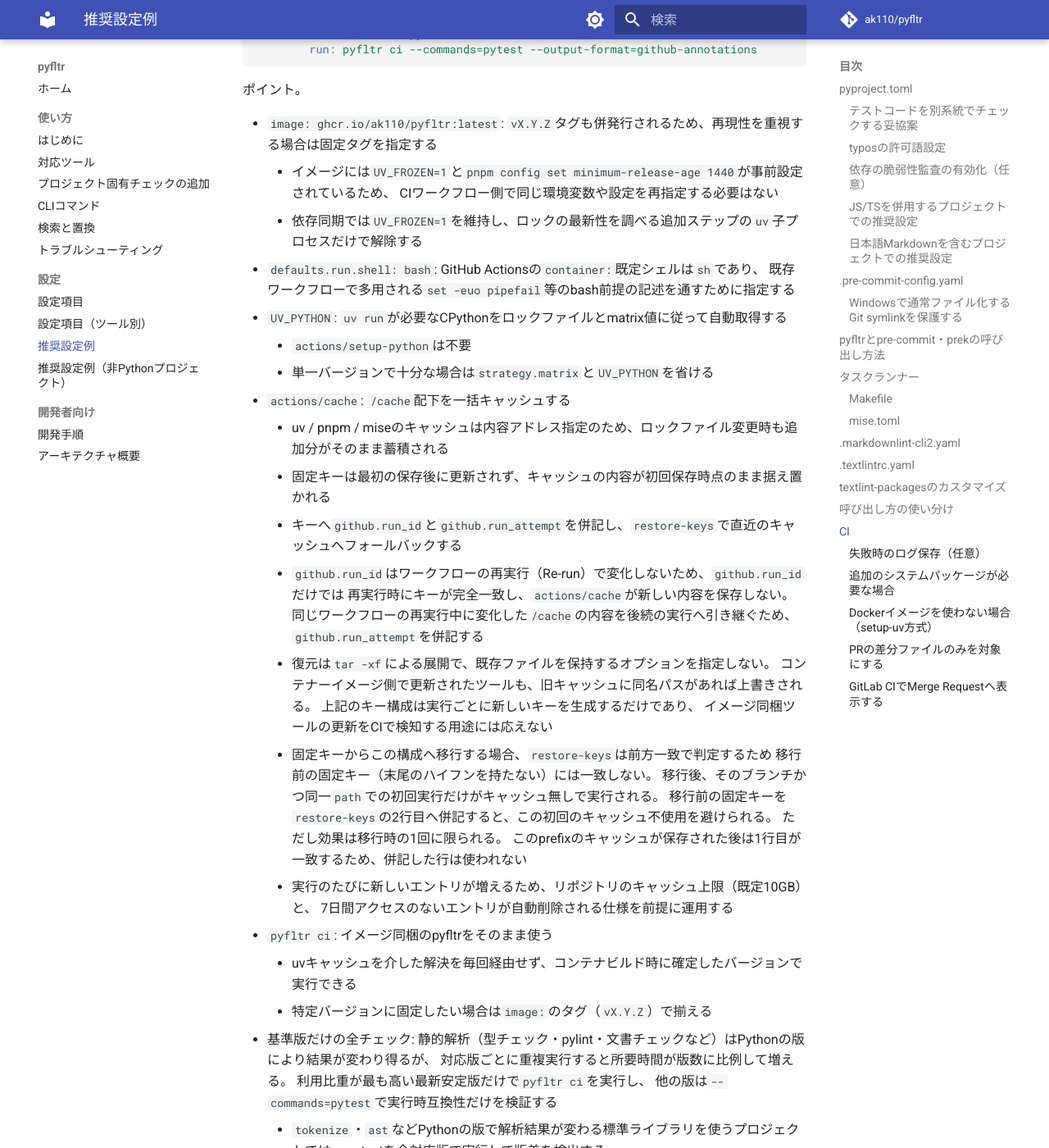
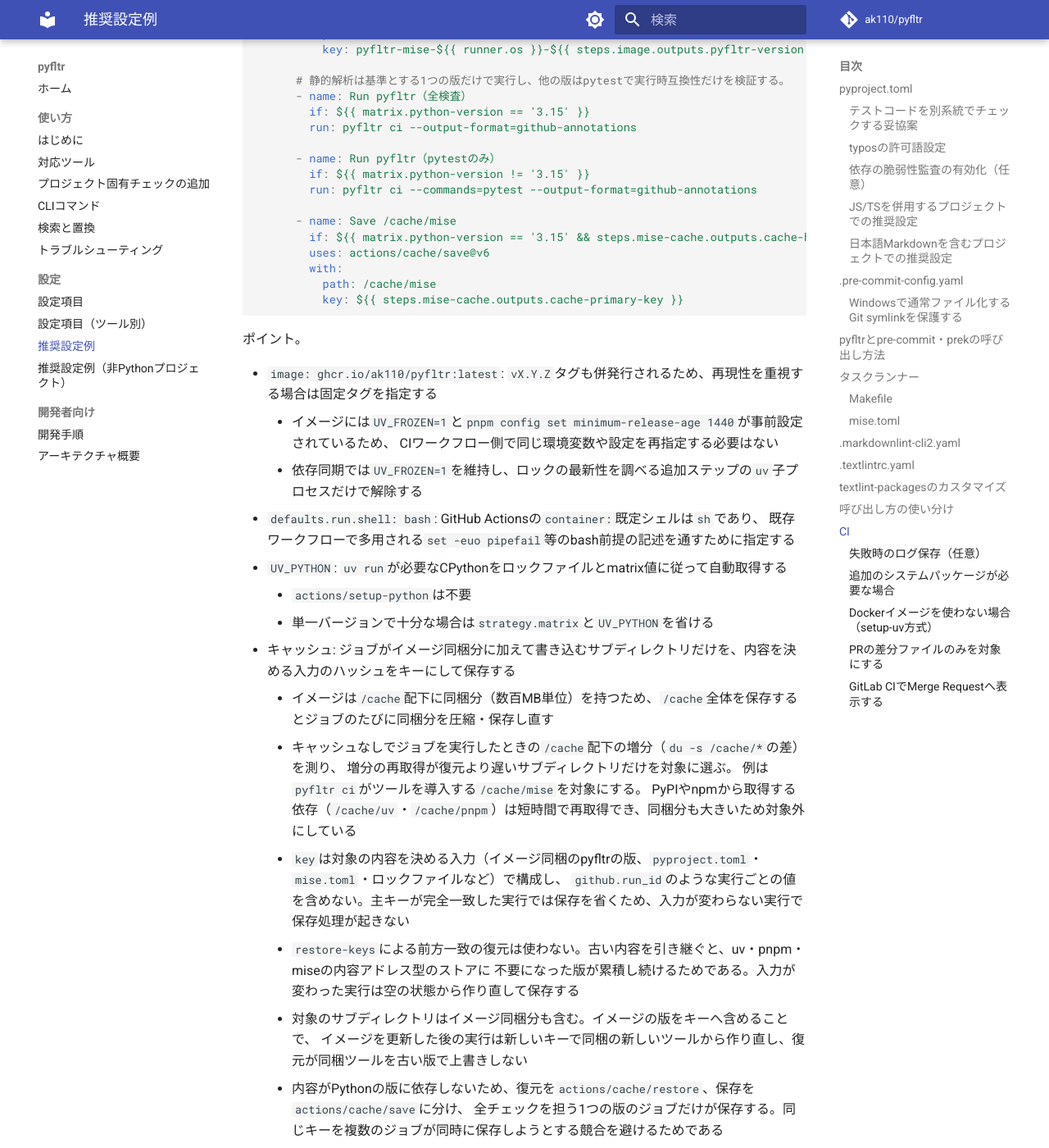
Before and after one commit to ak110/pyfltr, an MkDocs documentation site: the page built from docs/guide/recommended.md, in a window 1280 px wide and 1400 px high, scrolled down 19990 px. Shown: the whole window at 82% size. Built offline with MkDocs 1.6.1 and Material for MkDocs 9.7.7, drawn with Linux system fonts in a browser that asks for light colours; comment, search, counter and statistics services are not loaded; some of the changed text lies outside the part shown.

Commit message:
ci: キャッシュを依存が変わったときだけ必要な部分を保存する構成へ改める
推奨ガイドとCIのキャッシュは/cache全体を実行ごとのキーで毎回保存し直していたため、
イメージ同梱分を含む約1GBの復元と1〜2分の保存が毎回発生していた。

- キャッシュなしの計測でジョブが加える/cache/mise（約208MB）だけを、イメージ同梱の
  pyfltrの版と設定ファイルのハッシュをキーに保存する。restore-keysをやめ、入力が同じ実行は保存を省く。
- 保存は全チェックを担う版のジョブだけが行い、同じキーの保存の競合を避ける。
- Windowsのpnpmストアのキーをpyfltrのpnpxツール指定の入力ハッシュへ改める。
- 公式イメージへzstdを同梱し、actions/cacheの圧縮・展開をzstdにする。

Co-Authored-By: Claude Opus 5.5 / Medium <noreply@anthropic.com>

````diff
--- a/docs/guide/recommended.md
+++ b/docs/guide/recommended.md
@@ -840,12 +840,21 @@ jobs:
           # UV_FROZENではlockfileの最新性を検査しないため、この検査だけ解除する。
           env --unset=UV_FROZEN XDG_CONFIG_HOME="$config_dir" uv lock --check
 
-      - name: Cache /cache
-        uses: actions/cache@v6
+      - name: イメージ同梱のpyfltrの版
+        id: image
+        run: |
+          set -euo pipefail
+          # 版の表示を標準エラーへ書く旧版のイメージでも取り出せるよう、両方を受け取る。
+          version="$(pyfltr --version 2>&1 | sed -n 's/^pyfltr //p')"
+          test -n "$version"
+          echo "pyfltr-version=${version}" >> "$GITHUB_OUTPUT"
+
+      - name: Restore /cache/mise
+        id: mise-cache
+        uses: actions/cache/restore@v6
         with:
-          path: /cache
-          key: pyfltr-cache-${{ runner.os }}-py${{ matrix.python-version }}-${{ github.run_id }}-${{ github.run_attempt }}
-          restore-keys: pyfltr-cache-${{ runner.os }}-py${{ matrix.python-version }}-
+          path: /cache/mise
+          key: pyfltr-mise-${{ runner.os }}-${{ steps.image.outputs.pyfltr-version }}-${{ hashFiles('pyproject.toml', 'mise.toml') }}
 
       # 静的解析は基準とする1つの版だけで実行し、他の版はpytestで実行時互換性だけを検証する。
       - name: Run pyfltr（全検査）
@@ -855,6 +864,13 @@ jobs:
       - name: Run pyfltr（pytestのみ）
         if: ${{ matrix.python-version != '3.15' }}
         run: pyfltr ci --commands=pytest --output-format=github-annotations
+
+      - name: Save /cache/mise
+        if: ${{ matrix.python-version == '3.15' && steps.mise-cache.outputs.cache-hit != 'true' }}
+        uses: actions/cache/save@v6
+        with:
+          path: /cache/mise
+          key: ${{ steps.mise-cache.outputs.cache-primary-key }}
 ```
 
 ポイント。
@@ -868,25 +884,21 @@ jobs:
 - `UV_PYTHON`: `uv run`が必要なCPythonをロックファイルとmatrix値に従って自動取得する
     - `actions/setup-python`は不要
     - 単一バージョンで十分な場合は`strategy.matrix`と`UV_PYTHON`を省ける
-- `actions/cache`: `/cache`配下を一括キャッシュする
-    - uv / pnpm / miseのキャッシュは内容アドレス指定のため、ロックファイル変更時も追加分がそのまま蓄積される
-    - 固定キーは最初の保存後に更新されず、キャッシュの内容が初回保存時点のまま据え置かれる
-    - キーへ`github.run_id`と`github.run_attempt`を併記し、`restore-keys`で直近のキャッシュへフォールバックする
-    - `github.run_id`はワークフローの再実行（Re-run）で変化しないため、`github.run_id`だけでは
-      再実行時にキーが完全一致し、`actions/cache`が新しい内容を保存しない。
-      同じワークフローの再実行中に変化した`/cache`の内容を後続の実行へ引き継ぐため、`github.run_attempt`を併記する
-    - 復元は`tar -xf`による展開で、既存ファイルを保持するオプションを指定しない。
-      コンテナーイメージ側で更新されたツールも、旧キャッシュに同名パスがあれば上書きされる。
-      上記のキー構成は実行ごとに新しいキーを生成するだけであり、
-      イメージ同梱ツールの更新をCIで検知する用途には応えない
-    - 固定キーからこの構成へ移行する場合、`restore-keys`は前方一致で判定するため
-      移行前の固定キー（末尾のハイフンを持たない）には一致しない。
-      移行後、そのブランチかつ同一`path`での初回実行だけがキャッシュ無しで実行される。
-      移行前の固定キーを`restore-keys`の2行目へ併記すると、この初回のキャッシュ不使用を避けられる。
-      ただし効果は移行時の1回に限られる。
-      このprefixのキャッシュが保存された後は1行目が一致するため、併記した行は使われない
-    - 実行のたびに新しいエントリが増えるため、リポジトリのキャッシュ上限（既定10GB）と、
-      7日間アクセスのないエントリが自動削除される仕様を前提に運用する
+- キャッシュ: ジョブがイメージ同梱分に加えて書き込むサブディレクトリだけを、内容を決める入力のハッシュをキーにして保存する
+    - イメージは`/cache`配下に同梱分（数百MB単位）を持つため、`/cache`全体を保存するとジョブのたびに同梱分を圧縮・保存し直す
+    - キャッシュなしでジョブを実行したときの`/cache`配下の増分（`du -s /cache/*`の差）を測り、
+      増分の再取得が復元より遅いサブディレクトリだけを対象に選ぶ。
+      例は`pyfltr ci`がツールを導入する`/cache/mise`を対象にする。
+      PyPIやnpmから取得する依存（`/cache/uv`・`/cache/pnpm`）は短時間で再取得でき、同梱分も大きいため対象外にしている
+    - `key`は対象の内容を決める入力（イメージ同梱のpyfltrの版、`pyproject.toml`・`mise.toml`・ロックファイルなど）で構成し、
+      `github.run_id`のような実行ごとの値を含めない。主キーが完全一致した実行では保存を省くため、入力が変わらない実行で保存処理が起きない
+    - `restore-keys`による前方一致の復元は使わない。古い内容を引き継ぐと、uv・pnpm・miseの内容アドレス型のストアに
+      不要になった版が累積し続けるためである。入力が変わった実行は空の状態から作り直して保存する
+    - 対象のサブディレクトリはイメージ同梱分も含む。イメージの版をキーへ含めることで、
+      イメージを更新した後の実行は新しいキーで同梱の新しいツールから作り直し、復元が同梱ツールを古い版で上書きしない
+    - 内容がPythonの版に依存しないため、復元を`actions/cache/restore`、保存を`actions/cache/save`に分け、
+      全チェックを担う1つの版のジョブだけが保存する。同じキーを複数のジョブが同時に保存しようとする競合を避けるためである
+    - イメージには`zstd`を同梱しており、`actions/cache`はzstdで圧縮・展開する
 - `pyfltr ci`: イメージ同梱のpyfltrをそのまま使う
     - uvキャッシュを介した解決を毎回経由せず、コンテナビルド時に確定したバージョンで実行できる
     - 特定バージョンに固定したい場合は`image:`のタグ（`vX.Y.Z`）で揃える
````
Also changed, not shown: 2 other files.
